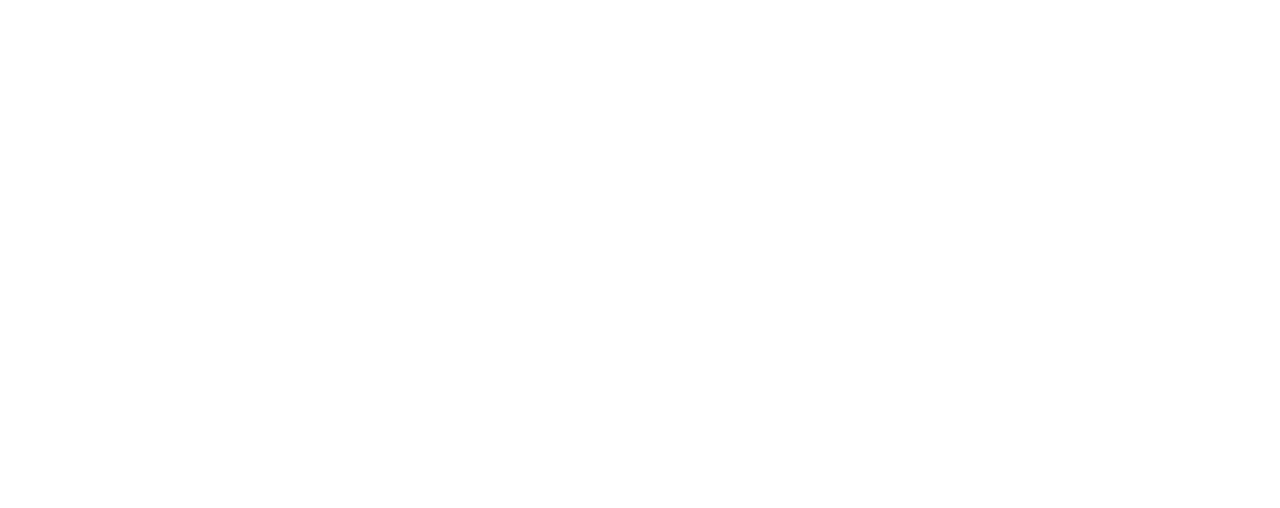
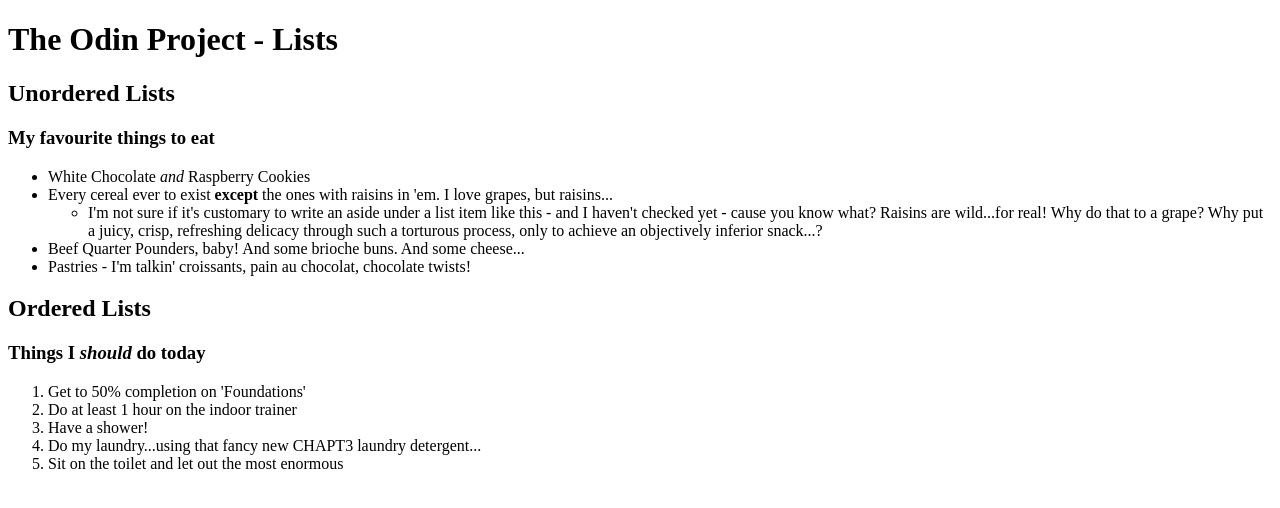
Before and after one commit to franko-c/lists, a plain HTML site: page index.html in a window 1280 px wide. Drawn offline with Linux system fonts and the light colour scheme.

Commit message:
Made some progress on the ol' lists project...

```diff
--- a/index.html
+++ b/index.html
@@ -6,6 +6,26 @@
         <title>TOP - Lists</title>
     </head>
     <body>
-
+        <h1>The Odin Project - Lists</h1>
+        <h2>Unordered Lists</h2>
+        <h3>My favourite things to eat</h3>
+        <ul>
+            <li>White Chocolate <em>and</em> Raspberry Cookies</li>
+            <li>Every cereal ever to exist <strong>except</strong> the ones with raisins in 'em. I love grapes, but raisins...</li>
+                <ul>
+                    <li>I'm not sure if it's customary to write an aside under a list item like this - and I haven't checked yet - cause you know what? Raisins are wild...for real! Why do that to a grape? Why put a juicy, crisp, refreshing delicacy through such a torturous process, only to achieve an objectively inferior snack...?</li>
+                  </ul>
+            <li>Beef Quarter Pounders, baby! And some brioche buns. And some cheese...</li>
+            <li>Pastries - I'm talkin' croissants, pain au chocolat, chocolate twists!</li>
+        </ul>
+        <h2>Ordered Lists</h2>
+        <h3>Things I <em>should</em> do today</h3>
+        <ol>
+            <li>Get to 50% completion on 'Foundations'</li>
+            <li>Do at least 1 hour on the indoor trainer</li>
+            <li>Have a shower!</li>
+            <li>Do my laundry...using that fancy new CHAPT3 laundry detergent...</li>
+            <li>Sit on the toilet and let out the most enormous</li>
+        </ol>
     </body>
 </html>
```
